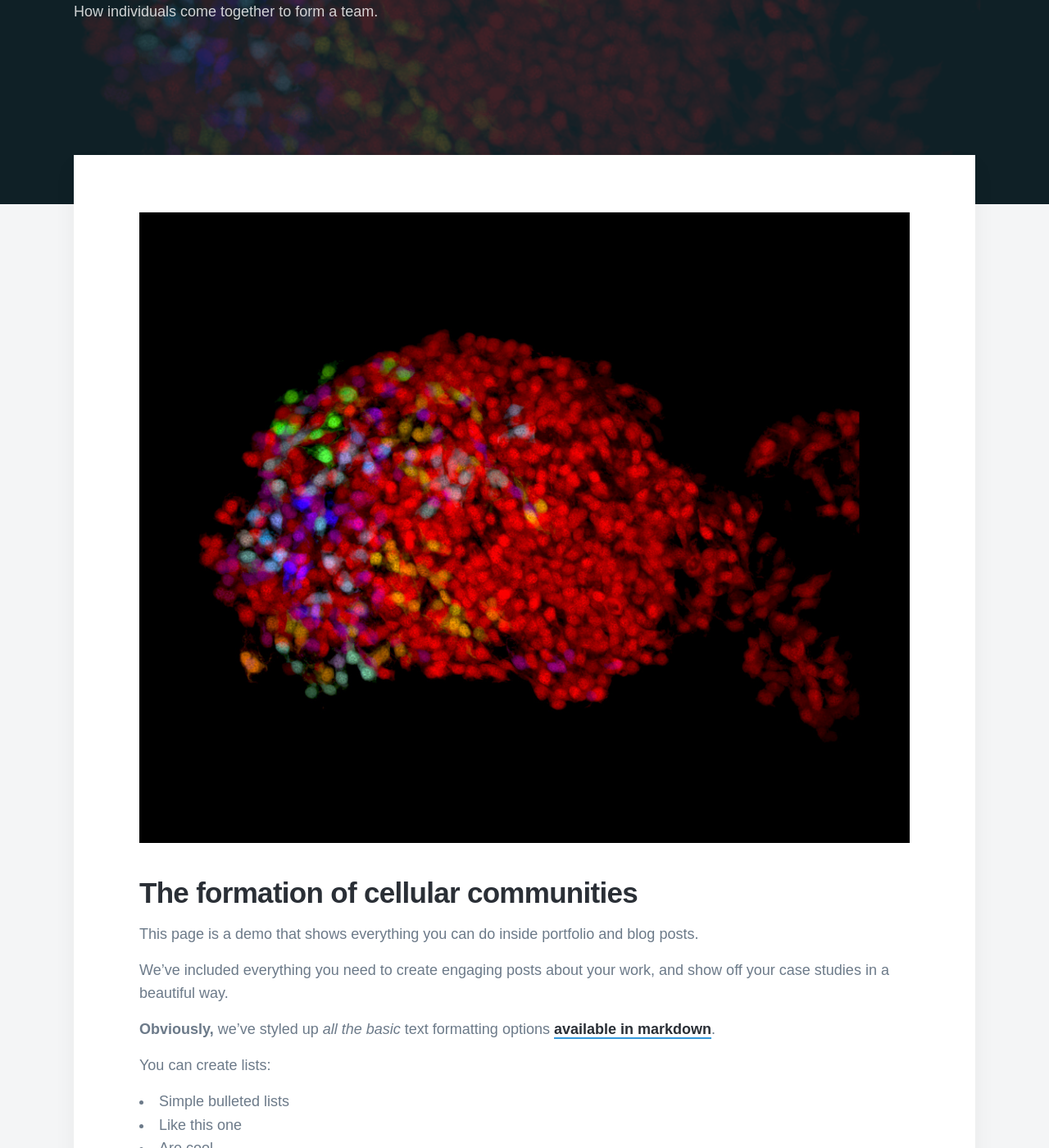
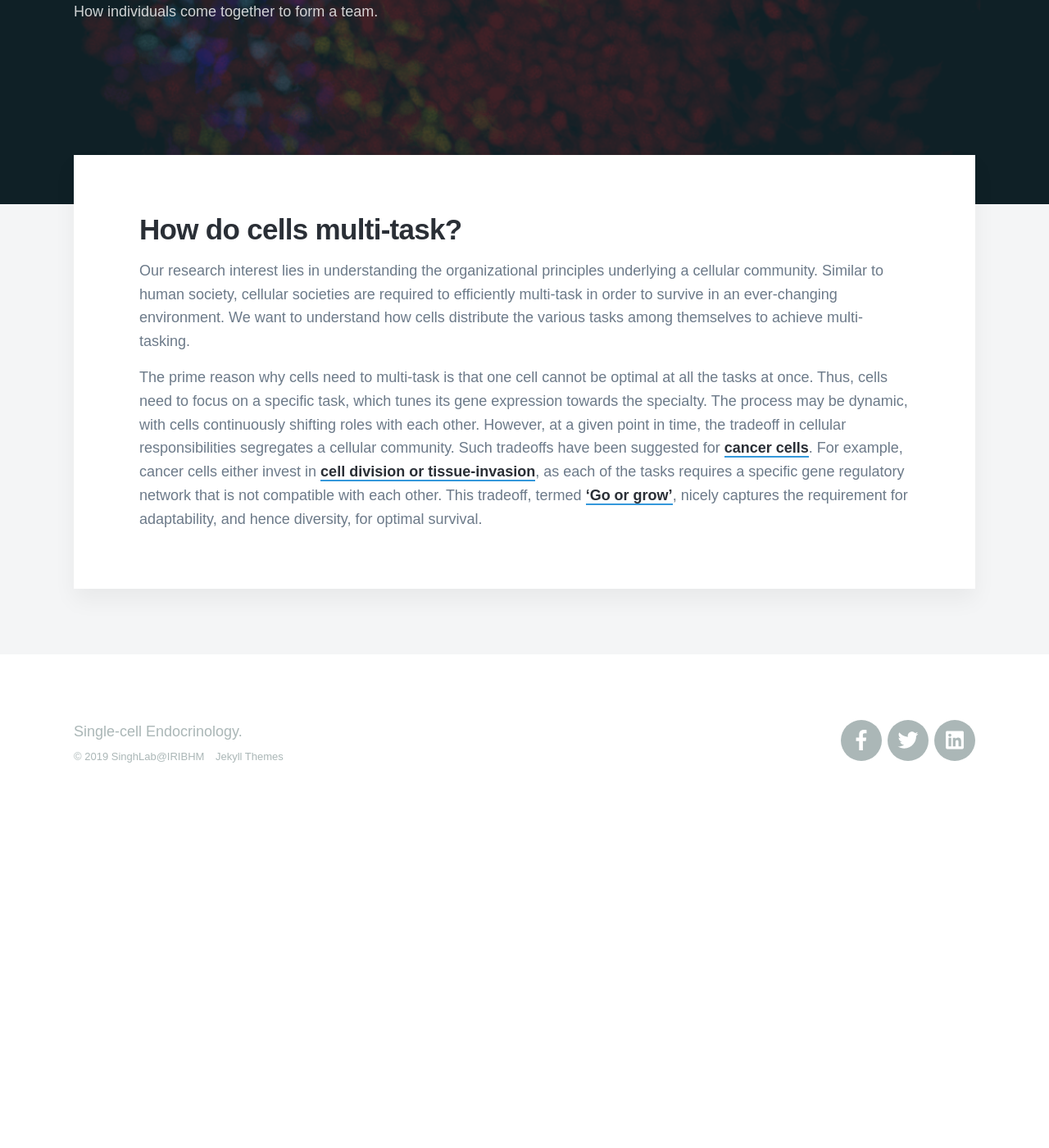
Before and after one commit to sumeetpalsingh/sumeetpalsingh.github.io, a Jekyll site: the page built from _projects/2018-06-30-division-of-labor.md, in a window 1280 px wide and 1400 px high, scrolled down 337 px. Shown: the whole window at 82% size. Built offline with Jekyll 4.4.1, drawn with Linux system fonts in a browser that asks for light colours; nearby versions of some CDN libraries; some web fonts are replaced; after the commit the page ends 1346 px from its top, so only the background shows below that; some of the changed text lies outside the part shown.

Commit message:
Update 2018-06-30-division-of-labor.md

````diff
--- a/_projects/2018-06-30-division-of-labor.md
+++ b/_projects/2018-06-30-division-of-labor.md
@@ -2,99 +2,12 @@
 title: 'Division Of Labor'
 subtitle: 'How individuals come together to form a team.'
 date: 2018-06-30 00:00:00
-description: Our research interest lies in understanding the organizational principles underlying a cellular community. Similar to human society, cellular societies are required to efficiently multi-task in order to survive in an ever-changing environment. We want to understand how cells distribute the various tasks among themselves to achieve multi-tasking..
+description: Our research interest lies in understanding the organizational principles underlying a cellular community. Similar to human society, cellular societies are required to efficiently multi-task in order to survive in an ever-changing environment. We want to understand how cells distribute the various tasks among themselves to achieve multi-tasking.
 featured_image: '/images/demo/BB6.jpg'
 ---
 
-![](/images/demo/BB6.jpg)
+## How do cells multi-task?
 
-## The formation of cellular communities
+Our research interest lies in understanding the organizational principles underlying a cellular community. Similar to human society, cellular societies are required to efficiently multi-task in order to survive in an ever-changing environment. We want to understand how cells distribute the various tasks among themselves to achieve multi-tasking.
 
-This page is a demo that shows everything you can do inside portfolio and blog posts.
-
-We've included everything you need to create engaging posts about your work, and show off your case studies in a beautiful way.
-
-**Obviously,** we’ve styled up *all the basic* text formatting options [available in markdown](https://github.com/adam-p/markdown-here/wiki/Markdown-Cheatsheet).
-
-You can create lists:
-
-* Simple bulleted lists
-* Like this one
-* Are cool
-
-And:
-
-1. Numbered lists
-2. Like this other one
-3. Are great too
-
-You can also add blockquotes, which are shown at a larger width to help break up the layout and draw attention to key parts of your content:
-
-> “Simple can be harder than complex: You have to work hard to get your thinking clean to make it simple. But it’s worth it in the end because once you get there, you can move mountains.”
-
-The theme also supports markdown tables:
-
-| Item                 | Author        | Supports tables? | Price |
-|----------------------|---------------|------------------|-------|
-| Duet Jekyll Theme    | Jekyll Themes | Yes              | $39   |
-| Index Jekyll Theme   | Jekyll Themes | Yes              | $39   |
-| Journal Jekyll Theme | Jekyll Themes | Yes              | $39   |
-
-You can throw in some horizontal rules too:
-
----
-
-### Image galleries
-
-Here's a really neat custom feature we added – galleries:
-
-<div class="gallery" data-columns="3">
-	<img src="/images/demo/demo-portrait.jpg">
-	<img src="/images/demo/demo-landscape.jpg">
-	<img src="/images/demo/demo-square.jpg">
-	<img src="/images/demo/demo-landscape-2.jpg">
-</div>
-
-Inspired by the Galleries feature from WordPress, we've made it easy to create grid layouts for your images. Just use a bit of simple HTML in your post to create a masonry grid image layout:
-
-```html
-<div class="gallery" data-columns="3">
-    <img src="/images/demo/demo-portrait.jpg">
-    <img src="/images/demo/demo-landscape.jpg">
-    <img src="/images/demo/demo-square.jpg">
-    <img src="/images/demo/demo-landscape-2.jpg">
-</div>
-```
-
-*See what we did there? Code and syntax highlighting is built-in too!*
-
-Change the number inside the 'columns' setting to create different types of gallery for all kinds of purposes. You can even click on each image to seamlessly enlarge it on the page.
-
----
-
-### Image carousels
-
-Here's another gallery with only one column, which creates a carousel slide-show instead.
-
-A nice little feature: the carousel only advances when it is in view, so your visitors won't scroll down to find it half way through your images.
-
-<div class="gallery" data-columns="1">
-	<img src="/images/demo/demo-landscape.jpg">
-	<img src="/images/demo/demo-landscape-2.jpg">
-</div>
-
-### What about videos?
-
-Videos are an awesome way to show off your work in a more engaging and personal way, and we’ve made sure they work great on our themes. Just paste an embed code from YouTube or Vimeo, and the theme makes sure it displays perfectly:
-
-<iframe src="https://player.vimeo.com/video/148003889" width="640" height="360" frameborder="0" allowfullscreen></iframe>
-
----
-
-## Pretty cool, huh?
-
-We've packed this theme with powerful features to show off your work.
-
-Why not put them to use on your new portfolio?
-
-<a href="https://jekyllthemes.io/theme/personal-website-jekyll-theme" class="button button--large">Get This Theme</a>
+The prime reason why cells need to multi-task is that one cell cannot be optimal at all the tasks at once. Thus, cells need to focus on a specific task, which tunes its gene expression towards the specialty. The process may be dynamic, with cells continuously shifting roles with each other. However, at a given point in time, the tradeoff in cellular responsibilities segregates a cellular community. Such tradeoffs have been suggested for [cancer cells](https://www.ncbi.nlm.nih.gov/pubmed/24213474). For example, cancer cells either invest in [cell division or tissue-invasion](https://www.ncbi.nlm.nih.gov/pubmed/19713745), as each of the tasks requires a specific gene regulatory network that is not compatible with each other. This tradeoff, termed [‘Go or grow’](https://www.ncbi.nlm.nih.gov/pubmed/20610469), nicely captures the requirement for adaptability, and hence diversity, for optimal survival.
````
